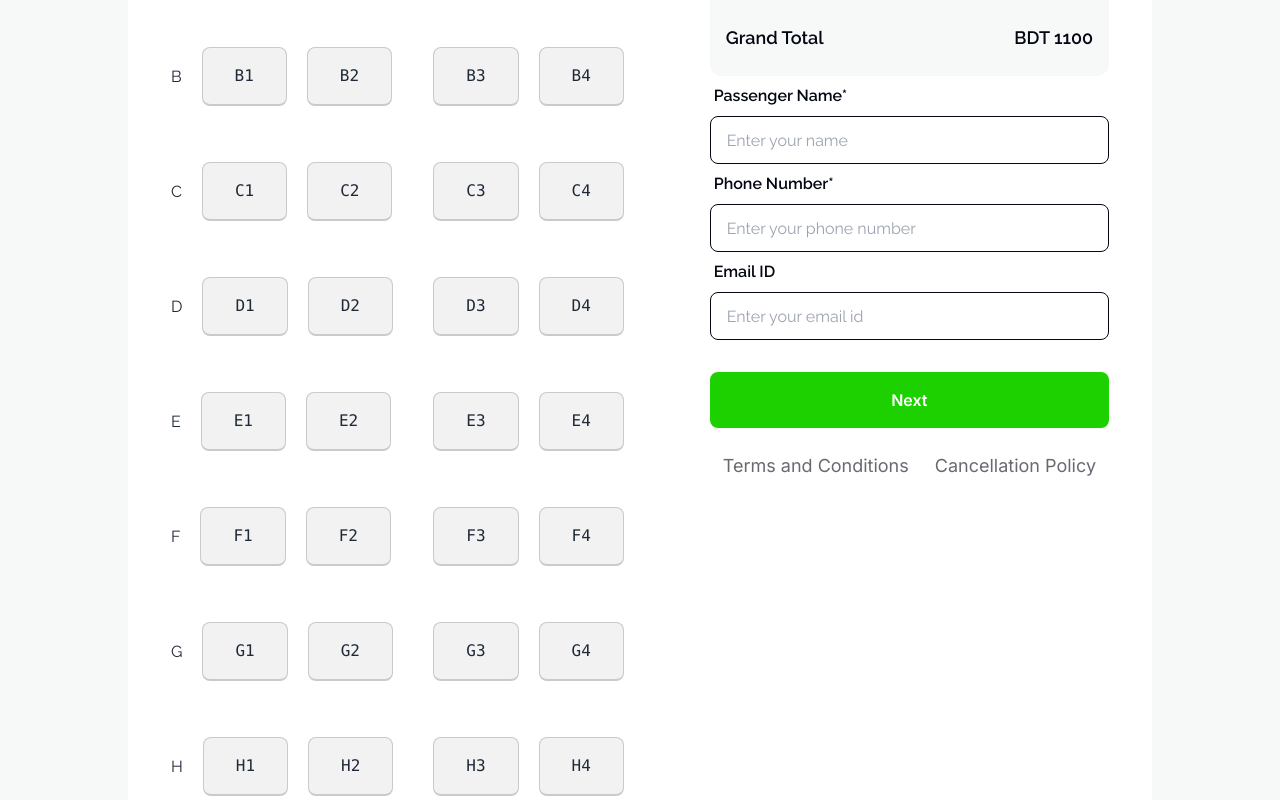
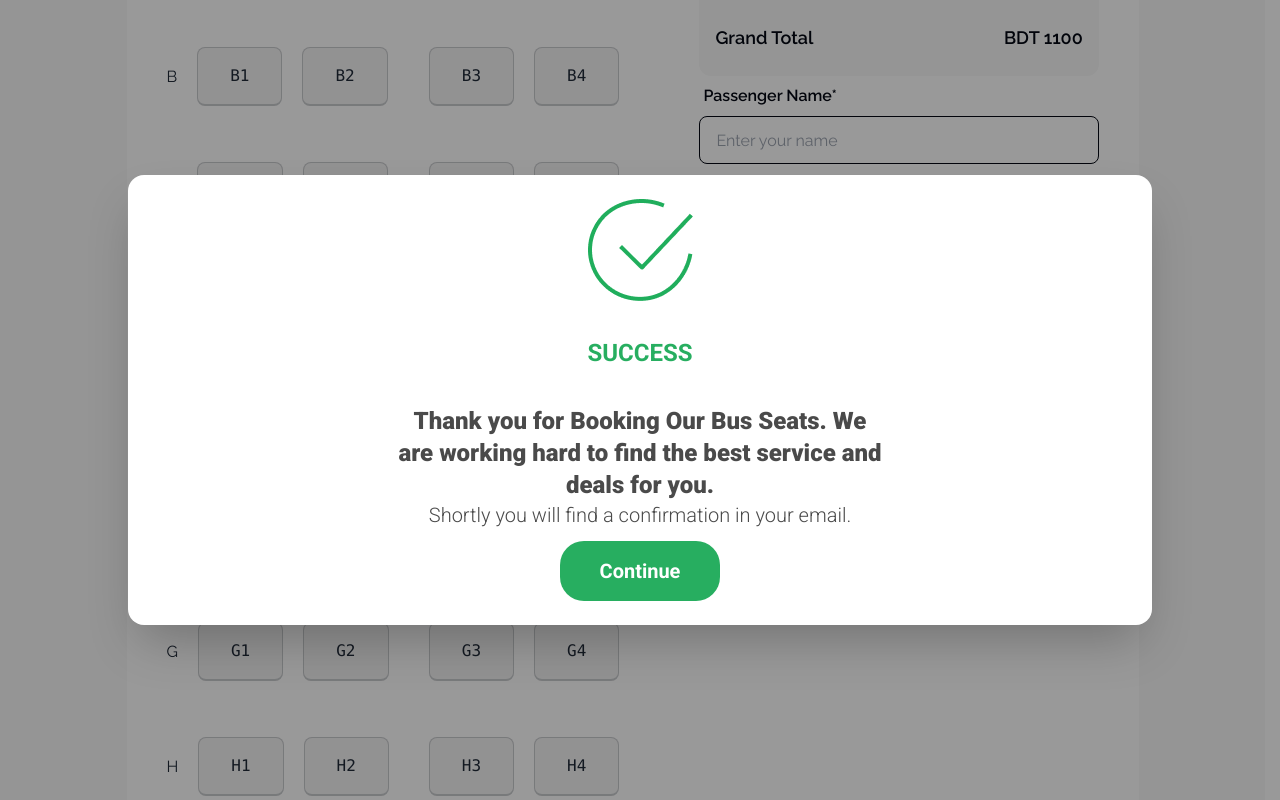
Before and after one commit to ShariarArefinOfficial/Smart-Ticketing, a plain HTML site: page ticket.html in a window 1280 px wide. Both pictures are taken after a click on the button "Next". Shown: the part 1309-2109 px from the top of the page. Drawn offline with nearby package versions, Linux system fonts and the light colour scheme.

Commit message:
Final Commit and Project is DOne

```diff
--- a/style/style.css
+++ b/style/style.css
@@ -8,9 +8,17 @@ Project Version:1.0.0
 /* Font Import From google Font**/
 
 
+
+@import url('https://fonts.googleapis.com/css2?family=Roboto:ital,wght@0,100;0,300;0,400;0,500;0,700;0,900;1,100;1,300;1,400;1,500;1,700;1,900&display=swap');
+
+
+
 @import url('https://fonts.googleapis.com/css2?family=Inter:wght@100..900&family=Raleway:ital,wght@0,100..900;1,100..900&display=swap');
 
 /* CUstom Font Class Creation*/
+.font-roboto{
+    font-family: "Roboto", sans-serif;
+}
 
 .font-raleway{
     font-family: "Raleway", sans-serif;
--- a/ticket.html
+++ b/ticket.html
@@ -371,7 +371,7 @@
                 <input type="email" placeholder="Enter your email id" class="input w-full border-[#030712]  " />
               </label>
             </div>
-            <button class="bg-[#1DD100] text-white font-inter w-full text-center mt-8 font-semibold text-base px-8 py-4 rounded-lg">Next</button>
+            <button id="next" onclick="my_modal_4.showModal()" class="bg-[#1DD100] text-white font-inter w-full text-center mt-8 font-semibold text-base px-8 py-4 rounded-lg">Next</button>
             <div class="flex flex-row justify-around items-center py-6 ">
               <div>
                 <p class="text-lg font-inter  text-[#03071299]">Terms and Conditions</p>
@@ -387,6 +387,26 @@
         </div>
 
         </div>
+        <dialog id="my_modal_4" class="modal">
+          <div class="modal-box w-11/12 max-w-5xl ">
+            <div class="flex flex-col justify-center items-center font-roboto">
+              <img src="images/success.png"  alt="">
+              <h3 class="font-bold text-2xl text-[#27AE60]  my-9">SUCCESS</h3>
+              <p class="text-[#4A4A4A] w-2/4 mx-auto font-extrabold text-2xl text-center">Thank you for Booking Our Bus Seats.
+                We are working hard to find the best service and deals for you.
+              </p>
+              <p class="text-[#4A4A4A] mx-auto font-light text-xl text-center">Shortly you will find a confirmation in your email.</p>
+              <a href="https://shariararefinofficial.github.io/Smart-Ticketing/" class="py-4 px-10 rounded-3xl bg-[#27AE60] text-white text-xl font-semibold mt-3">Continue</a>
+            </div>
+
+
+          </div>
+        </dialog>
+
+
+
+
+
       </section>
 
     </main>
```
Also changed, not shown: index.html (+23 -1 lines).
